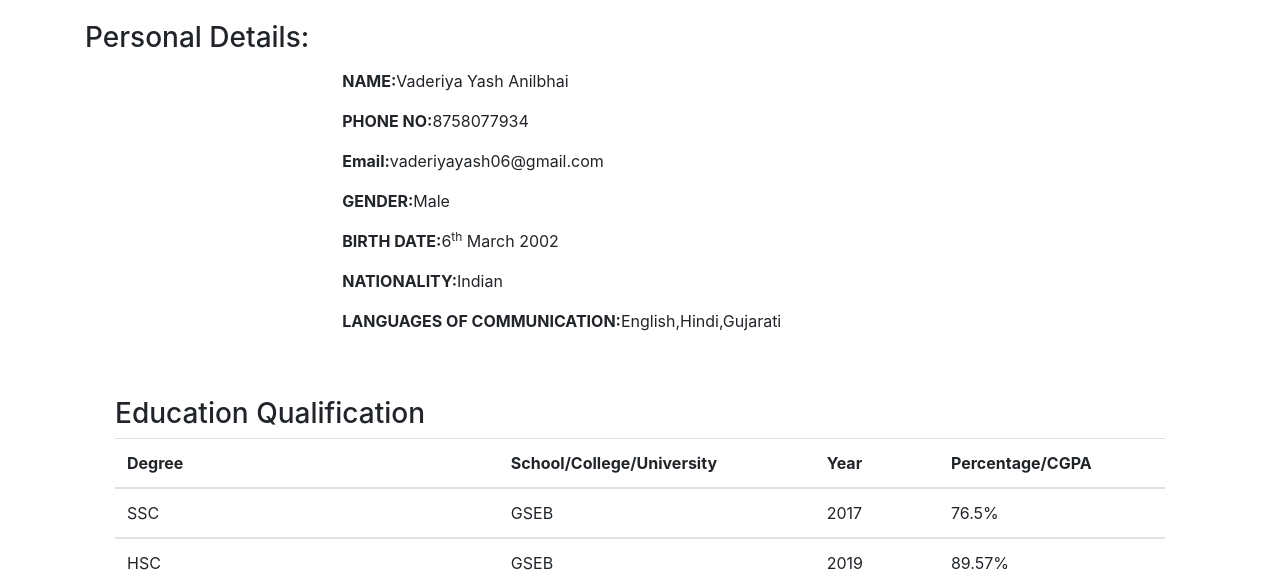
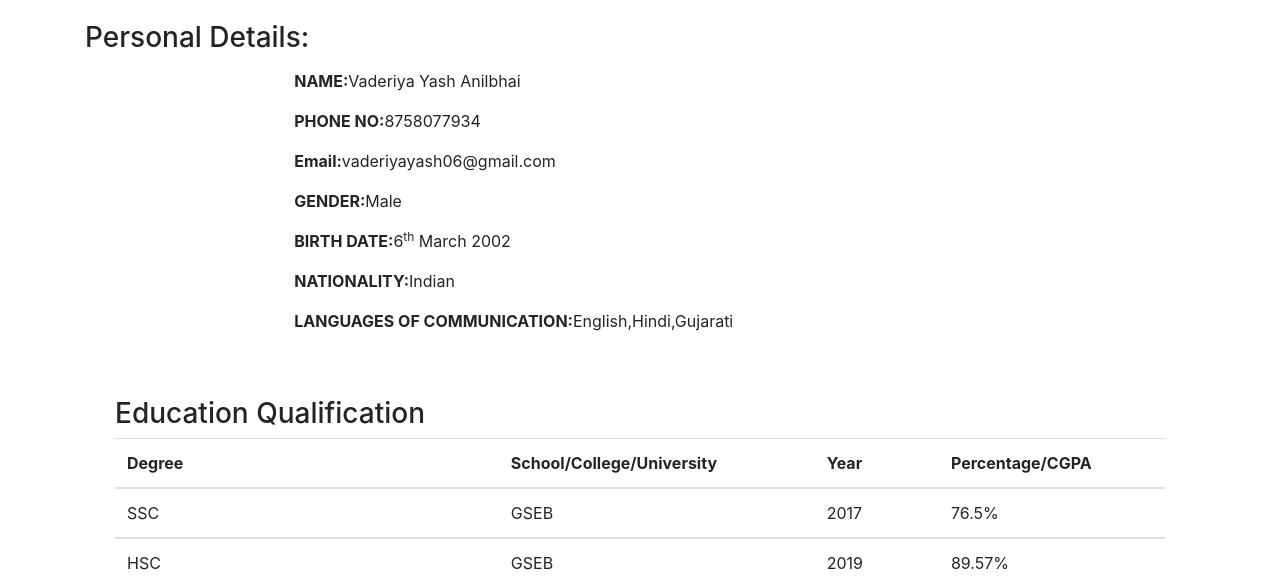
Before and after one commit to 0603YASH/My_Resume, a plain HTML site: page New folder/index.html in a window 1280 px wide. Shown: the part 216-800 px from the top of the page. Drawn offline with nearby package versions, Linux system fonts and the light colour scheme.

Commit message:
Update index.html

```diff
--- a/New folder/index.html
+++ b/New folder/index.html
@@ -41,7 +41,7 @@
                 <div class="column">
                     <h3>Personal Details:</h3>
                 </div>
-                <div class="column ml-5 mt-5" >
+                <div class="column mt-5" >
                     <div class="row">
                         <b>NAME:</b><p>Vaderiya Yash Anilbhai</p>
                     </div>
```
